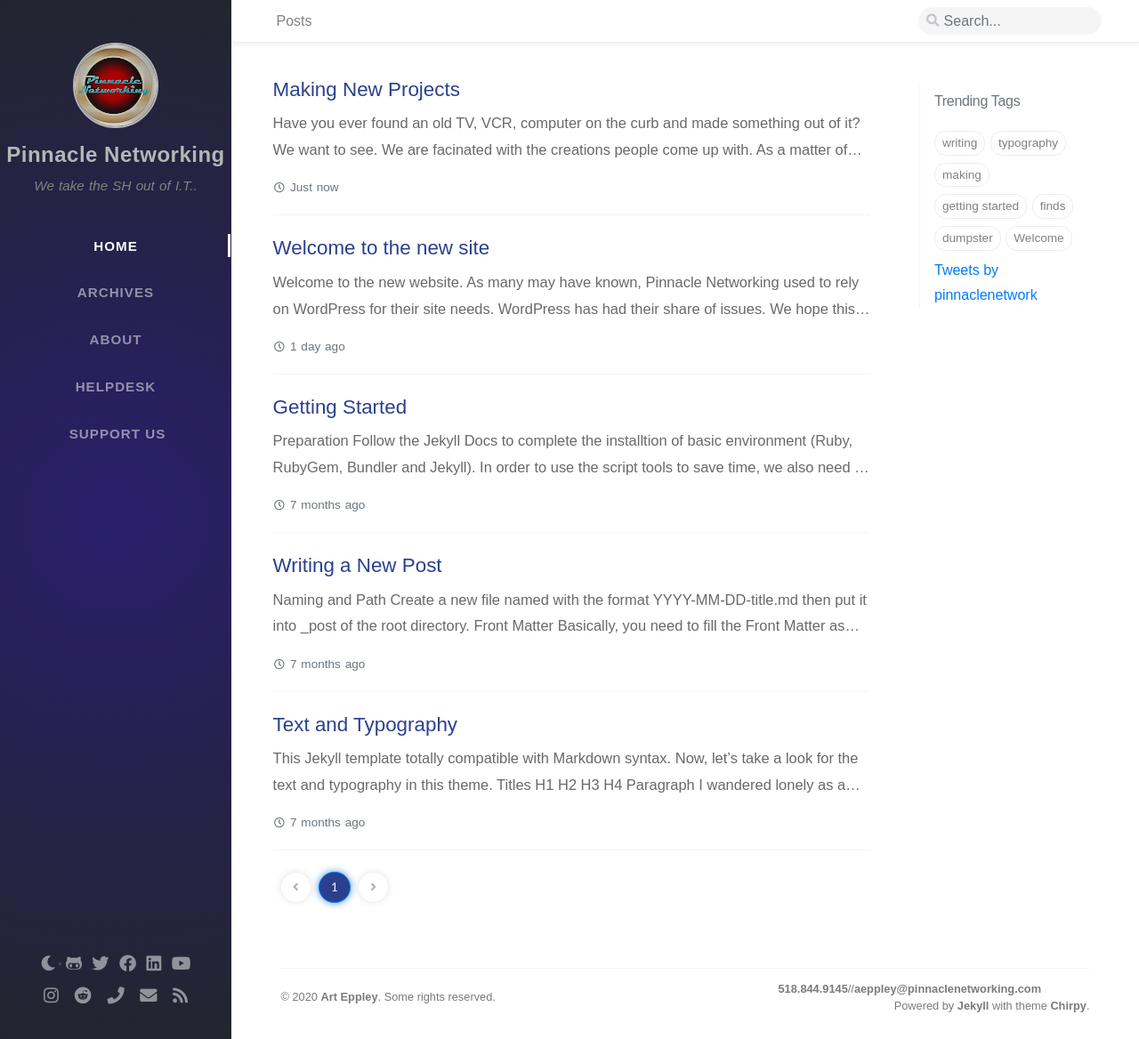
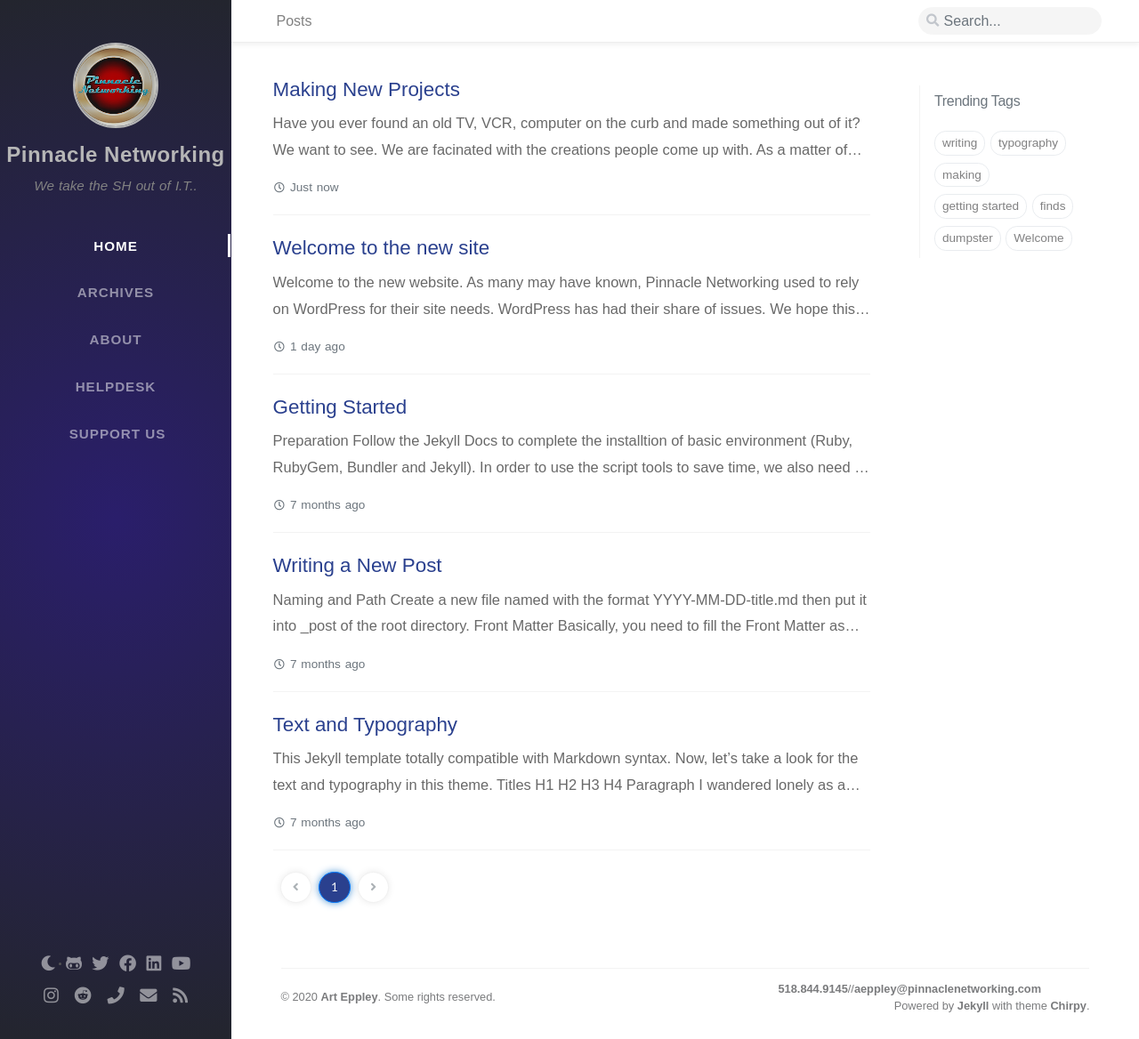
Before and after one commit to Pinnaclenetworking/pinnaclenetworking.github.io, a Jekyll site: the page built from index.html, in a window 1280 px wide and 1168 px high. Shown: the whole window at 89% size. Built offline with Jekyll 4.4.1, drawn with Linux system fonts in a browser that asks for light colours; nearby versions of some CDN libraries; some web fonts are replaced; the list of posts is cut into pages by our own code; comment, search, counter and statistics services are not loaded.

Commit message:
Update trending-tags.html

```diff
--- a/_includes/trending-tags.html
+++ b/_includes/trending-tags.html
@@ -25,5 +25,3 @@
     {% break %}
   {% endif %}
 {% endfor %}
-
-<a class="twitter-timeline" data-theme="dark" href="https://twitter.com/pinnaclenetwork?ref_src=twsrc%5Etfw">Tweets by pinnaclenetwork</a> <script async src="https://platform.twitter.com/widgets.js" charset="utf-8"></script>
```
